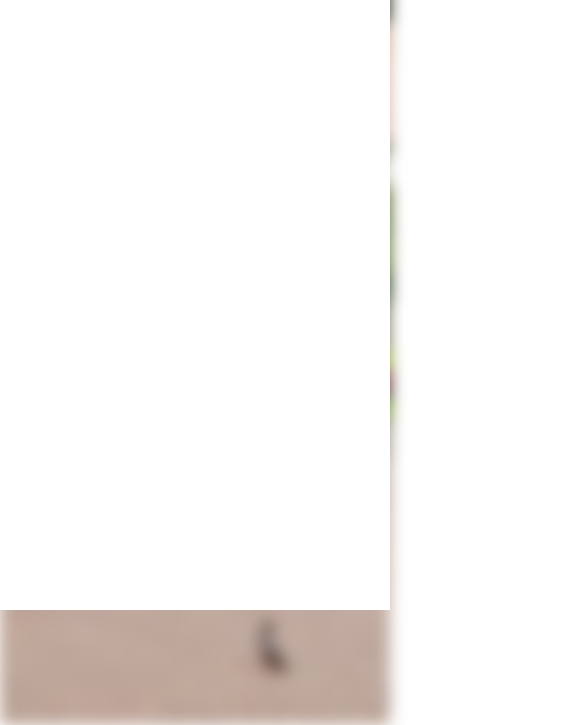
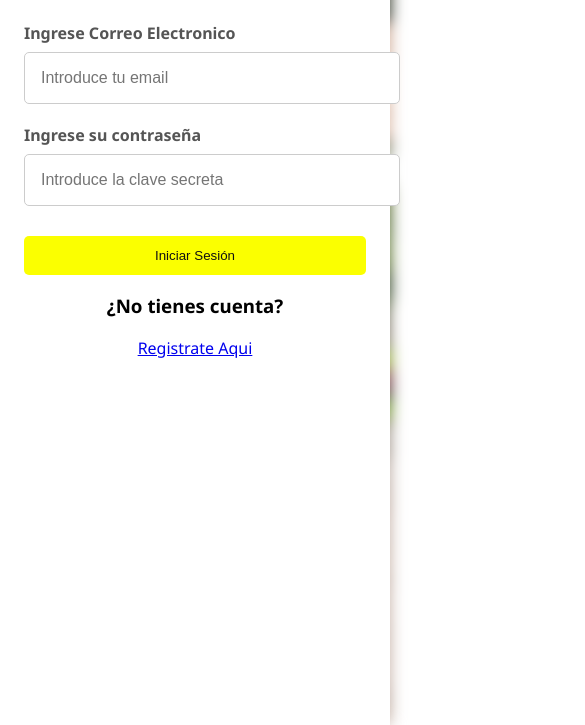
Before and after one commit to Teffoh/LandingPage-Personal, a website: page Login.html in a window 390 px wide. Shown: the part 119-844 px from the top of the page, 585 px wide, since content can reach past the window. Drawn offline with Linux system fonts and the light colour scheme.

Commit message:
Refactor login.css for improved layout and styling

```diff
--- a/login.css
+++ b/login.css
@@ -1,5 +1,6 @@
-/* Contenedor principal: Centra el formulario */
+/* Fondo difuminado */
 @import url("https://fonts.googleapis.com/css2?family=Noto+Sans:ital,wght@0,100..900;1,100..900&display=swap");
+
 .background {
   position: fixed;
   top: 0;
@@ -7,63 +8,59 @@
   width: 100%;
   height: 100%;
   background-image: url("img/fondo.jpg");
-  background-size: cover; /* Ajusta la imagen sin deformarla */
+  background-size: cover;
   background-position: center;
-  filter: blur(8px); /* Desenfoque */
-  z-index: -1; /* Lo envía detrás de todo */
+  filter: blur(8px);
+  z-index: -1;
 }
 
+/* Contenedor principal: login centrado */
 .login-container {
   display: flex;
-  justify-content: flex-start;
+  justify-content: center;     /* CENTRA HORIZONTAL */
+  align-items: center;         /* CENTRA VERTICAL */
+  min-height: 100vh;
+  width: 100%;
   padding: 1.25rem;
   font-family: "Noto Sans", sans-serif;
-  align-items: center;
-  min-height: 100vh;
-  width: 100%;
-  /* Fondo atractivo para la vista de escritorio */
-  background: linear-gradient(135deg, #f1f0f1 0%, 100%);
-  padding: 1.25rem; /* 20px de padding */
+  background: transparent;     /* Fondo limpio, se ve el blur */
 }
 
-/* La caja del formulario */
+/* Caja del formulario */
 .login-box {
-  margin-left: 1290px; /* Mueve el cuadro un poco a la derecha */
-  justify-content: right;
   background: white;
-  padding: 2.5rem; /* 40px */
-  border-radius: 0.625rem; /* 10px */
-  box-shadow: 0 0.25rem 0.9375rem rgba(0, 0, 0, 0.2); /* Sombra */
+  padding: 2.5rem;
+  border-radius: 0.625rem;
+  box-shadow: 0 0.25rem 0.9375rem rgba(0, 0, 0, 0.2);
   width: 100%;
-
-  max-width: 25rem; /* 400px, el ancho máximo */
+  max-width: 25rem;  /* 400px */
   text-align: center;
 }
 
 .login-box h2 {
-  margin-bottom: 1.5625rem; /* 25px */
+  margin-bottom: 1.5625rem;
   color: #333;
   font-size: 1.8rem;
 }
 
-/* División para agrupar Label e Input */
+/* Inputs */
 .input-group {
-  margin-bottom: 1.25rem; /* 20px */
+  margin-bottom: 1.25rem;
   text-align: left;
 }
 
 .input-group label {
   display: block;
-  margin-bottom: 0.5rem; /* 8px */
+  margin-bottom: 0.5rem;
   font-weight: bold;
   color: #555;
 }
 
 .input-group input {
   width: 100%;
-  padding: 0.75rem; /* 12px */
+  padding: 0.75rem;
   border: 1px solid #ccc;
-  border-radius: 0.3125rem; /* 5px */
+  border-radius: 0.3125rem;
   font-size: 1rem;
   transition: border-color 0.3s;
 }
@@ -73,18 +70,17 @@
   outline: none;
 }
 
-/* Estilo del botón */
+/* Botón */
 .login-button {
   width: 100%;
-  padding: 0.75rem; /* 12px */
+  padding: 0.75rem;
   border: none;
-  border-radius: 0.3125rem; /* 5px */
+  border-radius: 0.3125rem;
   background-color: #fbff00;
-  color: rgb(17, 16, 16);
-  font-sirgb(0, 0, 0), 0, 0).1rem;
+  color: #111;
   cursor: pointer;
   transition: background-color 0.3s ease;
-  margin-top: 0.625rem; /* 10px */
+  margin-top: 0.625rem;
 }
 
 .login-button:hover {
@@ -92,36 +88,29 @@
 }
 
 /* -------------------------------------- */
-/* MEDIA QUERY: RESPONSIVE MÓVILES */
+/* RESPONSIVE PARA CELULARES */
 /* -------------------------------------- */
-
-/* Estilos aplicados cuando la pantalla mide 600px o menos */
 @media (max-width: 600px) {
-  /* El contenedor principal simula una vista de aplicación */
   .login-container {
-    padding: 0; /* Quita el padding exterior */
-    background: #fff; /* Fondo blanco liso */
-    align-items: flex-start; /* Mueve el formulario arriba */
-    min-height: auto;
+    padding: 0;
+    align-items: flex-start;
+    background: #fff;
   }
 
-  /* La caja del formulario se expande y pierde los adornos de tarjeta */
   .login-box {
-    padding: 1.5rem; /* 24px de padding interno */
-    margin-top: 2rem; /* 32px de espacio superior */
-    width: 100%;
+    box-shadow: none;
+    border-radius: 0;
     max-width: 100%;
-    box-shadow: none; /* Elimina la sombra */
-    border-radius: 0; /* Elimina el borde redondeado */
-    border: none;
+    margin-top: 2rem;
+    padding: 1.5rem;
   }
 
   .login-box h2 {
-    font-size: 1.7rem; /* Ajuste sutil del tamaño */
+    font-size: 1.7rem;
     text-align: left;
   }
 
   .input-group input {
-    padding: 1rem; /* Aumenta el padding para un mejor toque táctil (16px) */
+    padding: 1rem;
   }
 }
```
